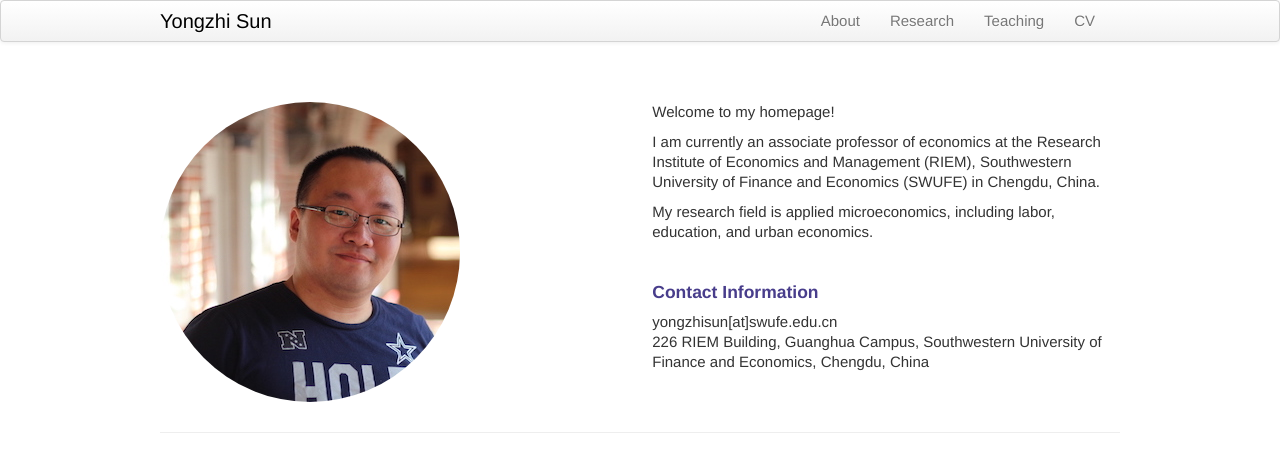
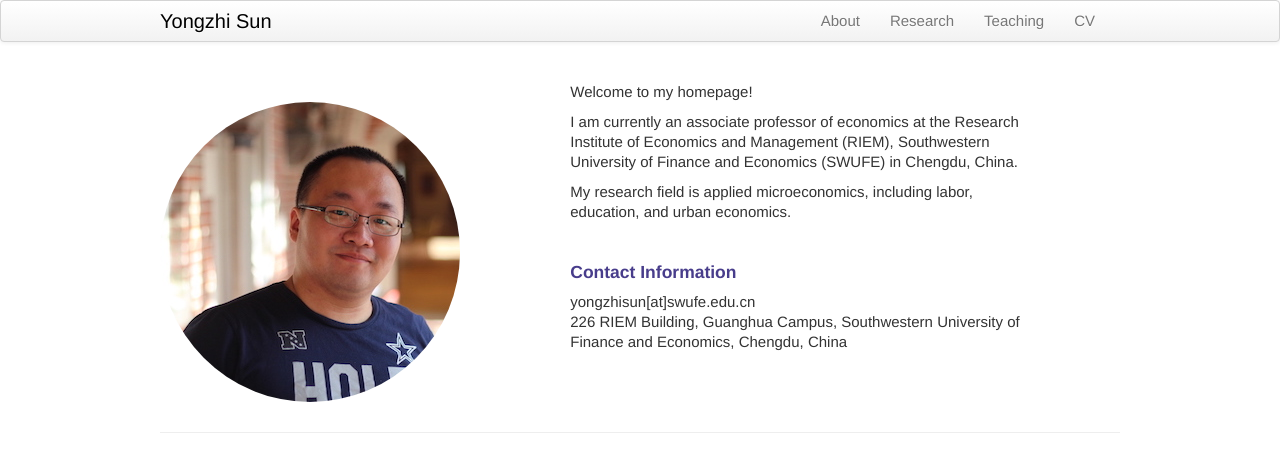
Before and after one commit to WEYoungkid/nzhao925.github.io, a Jekyll site: the page built from index.md, in a window 1280 px wide. Shown: the top 472 px of the page. Built offline with Jekyll 4.4.1, drawn with Linux system fonts in a browser that asks for light colours.

Commit message:
Update index.md

```diff
--- a/index.md
+++ b/index.md
@@ -7,8 +7,8 @@ description: Associate Professor of Economics at Research Institute of Economics
         <div class="span5">
             <br/><br/><img style="float: left; border-radius:50%" src="../assets/pics/ys.JPG">
         </div>
-        <div class="span1">
-        </div>
+       <!-- <div class="span1">
+        </div> -->
         <div class="span6">
             <br/><p>Welcome to my homepage!<br/></p>
             <p>I am currently an associate professor of economics at <!-- <a href="http://econ.tamu.edu" target="_blank"> --> the Research Institute  of Economics and Management (RIEM), <!-- </a> at <a href="http://www.tamu.edu" target="_blank">  </a> --> Southwestern University of Finance and Economics (SWUFE) in Chengdu, China. <br/></p>
```
